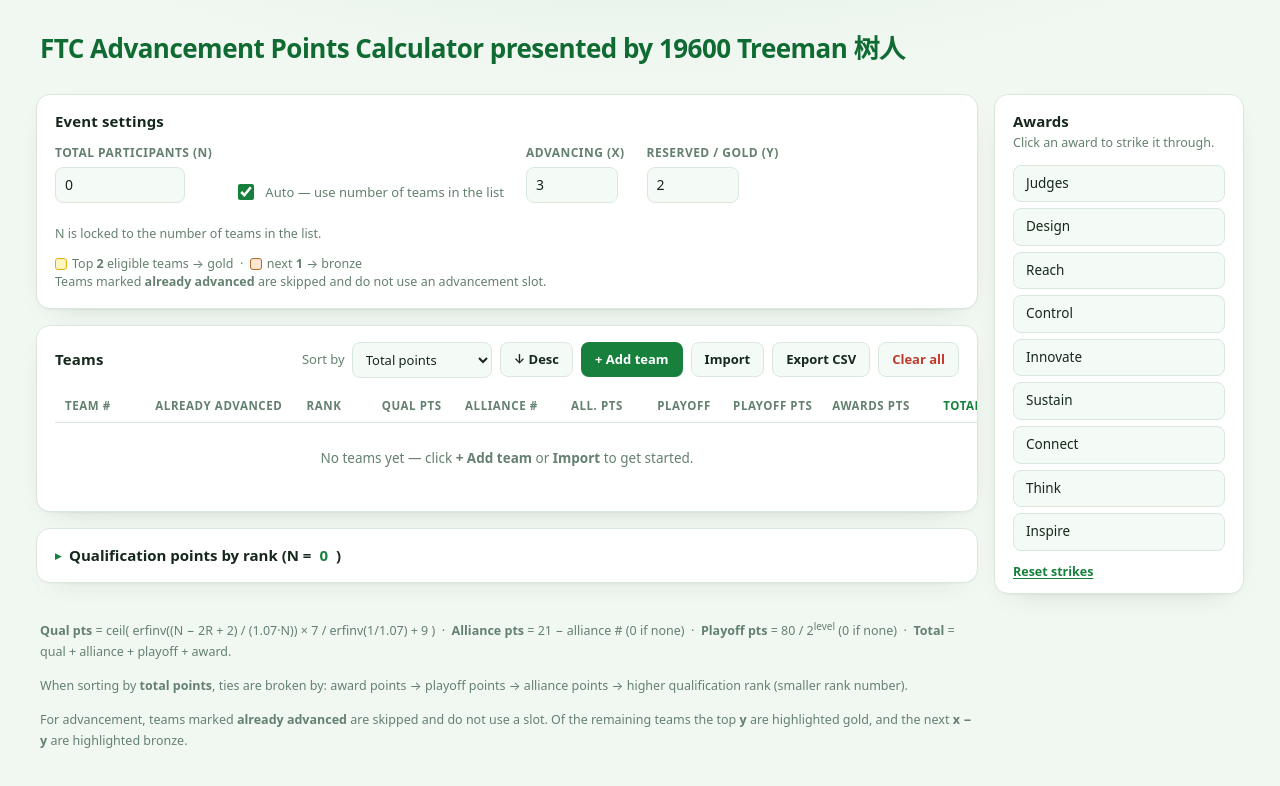
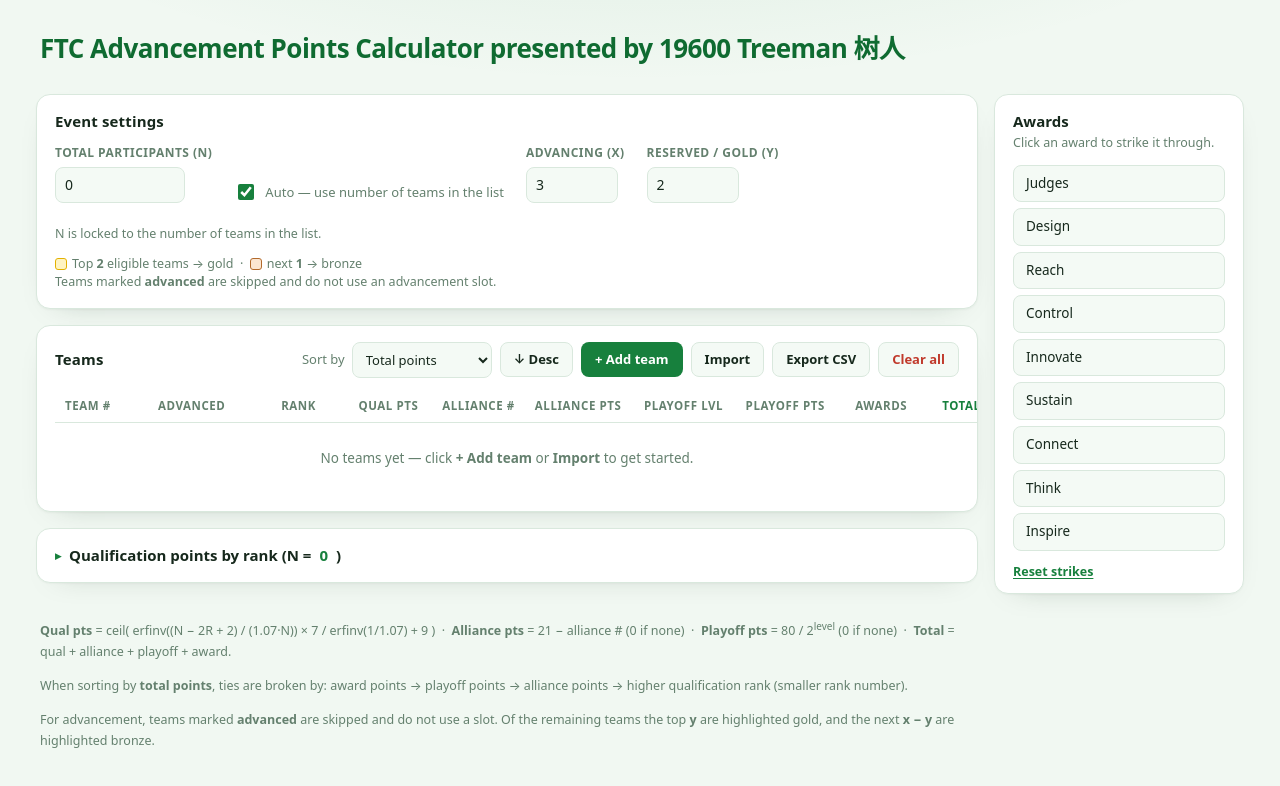
Before and after one commit to syt6099/ftc-advancement-points, a plain HTML site: page index.html in a window 1280 px wide. Drawn offline with Linux system fonts and the light colour scheme.

Commit message:
Update index.html

```diff
--- a/index.html
+++ b/index.html
@@ -318,7 +318,7 @@
                 <option value="number">Team number</option>
                 <option value="rank">Rank</option>
                 <option value="qual">Qualification pts</option>
-                <option value="alliancePts">Alliance pts</option>
+                <option value="alliancePts">All. pts</option>
                 <option value="playoffPts">Playoff pts</option>
                 <option value="award">Award pts</option>
               </select>
@@ -350,14 +350,14 @@
             <thead>
               <tr>
                 <th class="c-team" data-sort="number">Team #</th>
-                <th class="c-check">Already advanced</th>
+                <th class="c-check">Advanced</th>
                 <th class="c-rank" data-sort="rank">Rank</th>
                 <th class="c-qual num" data-sort="qual">Qual pts</th>
                 <th class="c-all num">Alliance #</th>
-                <th class="c-all num" data-sort="alliancePts">All. pts</th>
-                <th class="c-po num">Playoff</th>
+                <th class="c-all num" data-sort="alliancePts">Alliance pts</th>
+                <th class="c-po num">Playoff lvl</th>
                 <th class="c-po num" data-sort="playoffPts">Playoff pts</th>
-                <th class="c-award num" data-sort="award">Awards pts</th>
+                <th class="c-award num" data-sort="award">Awards</th>
                 <th class="c-all num" data-sort="total">Total</th>
                 <th class="c-del"></th>
               </tr>
@@ -385,7 +385,7 @@
           When sorting by <b>total points</b>, ties are broken by: award points → playoff points → alliance points → higher qualification rank (smaller rank number).
         </p>
         <p>
-          For advancement, teams marked <b>already advanced</b> are skipped and do not use a slot. Of the remaining teams the top <b>y</b> are highlighted gold, and the next <b>x − y</b> are highlighted bronze.
+          For advancement, teams marked <b>advanced</b> are skipped and do not use a slot. Of the remaining teams the top <b>y</b> are highlighted gold, and the next <b>x − y</b> are highlighted bronze.
         </p>
       </footer>
     </div>
@@ -619,7 +619,7 @@ function sortedTeams(N) {
 
 /**
  * Advancement status map: id -> "gold" | "bronze".
- * Teams marked "already advanced" are excluded from the ranking, so they do
+ * Teams marked "advanced" are excluded from the ranking, so they do
  * not consume a slot. Top y of the eligible teams are gold, the next
  * (x - y) are bronze.
  */
@@ -689,7 +689,7 @@ function makeRow(t) {
   tr.dataset.id = t.id;
   tr.innerHTML =
     '<td class="c-team"><input class="in" type="number" inputmode="numeric" data-field="number" value="' + esc(t.number) + '" placeholder="12345" aria-label="Team number"></td>' +
-    '<td class="c-check"><label class="adv-check"><input type="checkbox" data-field="alreadyAdvanced" aria-label="Team already advanced"' + (t.alreadyAdvanced ? " checked" : "") + '><span>Already advanced</span></label></td>' +
+    '<td class="c-check"><label class="adv-check"><input type="checkbox" data-field="alreadyAdvanced" aria-label="Team advanced"' + (t.alreadyAdvanced ? " checked" : "") + '><span>Advanced</span></label></td>' +
     '<td class="c-rank"><input class="in" type="number" inputmode="numeric" min="1" data-field="rank" value="' + esc(t.rank) + '" placeholder="–" aria-label="Rank"></td>' +
     '<td class="num cell-qual" data-cell="qual"></td>' +
     '<td class="c-all"><input class="in" type="number" inputmode="numeric" min="0" data-field="alliance" value="' + esc(t.alliance) + '" placeholder="0" aria-label="Alliance number"></td>' +
@@ -810,7 +810,7 @@ function renderAdvanceLegend() {
 
   let html = '<span class="gold-dot"></span>Top <b>' + y + '</b> eligible team' + (y === 1 ? "" : "s") + ' → gold';
   html += ' &nbsp;·&nbsp; <span class="bronze-dot"></span>next <b>' + bronze + '</b> → bronze';
-  html += '<br>Teams marked <b>already advanced</b> are skipped and do not use an advancement slot.';
+  html += '<br>Teams marked <b>advanced</b> are skipped and do not use an advancement slot.';
   if (clamped) {
     html += ' <span class="warn">Gold count (y) is larger than the number advancing (x) — it has been clamped to ' + x + '.</span>';
   }
@@ -990,7 +990,7 @@ $("#doImport").addEventListener("click", () => {
 $("#exportBtn").addEventListener("click", () => {
   const N = getN();
   const status = advancementStatus(N);
-  const header = ["Team", "Rank", "QualPts", "AllianceNum", "AlliancePts", "PlayoffLevel", "PlayoffPts", "AwardPts", "Total", "AlreadyAdvanced", "Advancement"];
+  const header = ["Team", "Rank", "QualPts", "AllianceNum", "AlliancePts", "PlayoffLevel", "PlayoffPts", "AwardPts", "Total", "Advanced", "Advancement"];
   const rows = [header.join(",")];
 
   for (const t of sortedTeams(N)) {
@@ -1053,7 +1053,7 @@ $("#teamBody").addEventListener("input", (e) => {
   save();
 });
 
-// "Already advanced" checkbox
+// "Advanced" checkbox
 $("#teamBody").addEventListener("change", (e) => {
   const el = e.target;
   if (el.type !== "checkbox" || el.dataset.field !== "alreadyAdvanced") return;
```
